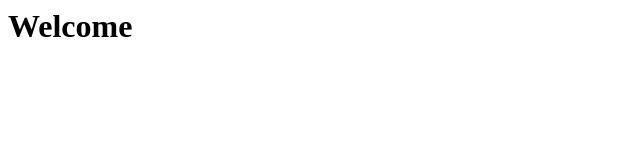
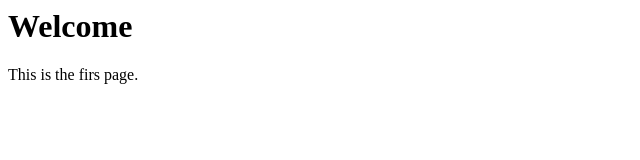
Before and after one commit to bkjyotish/begin, a plain HTML site: page index.html in a window 1280 px wide. Shown: the whole page, without its empty margins (0-640 px from the left). Drawn offline with Linux system fonts and the light colour scheme.

Commit message:
from 1st

```diff
--- a/index.html
+++ b/index.html
@@ -4,5 +4,6 @@
 </head>
 <body>
 <h1>Welcome</h1>
+<p>This is the firs page.</p>
 </body>
 </html>
```
Also changed, not shown: 1 other file.
